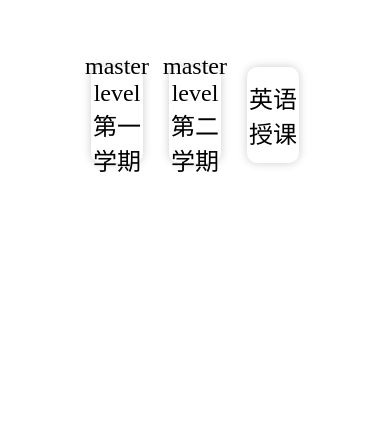
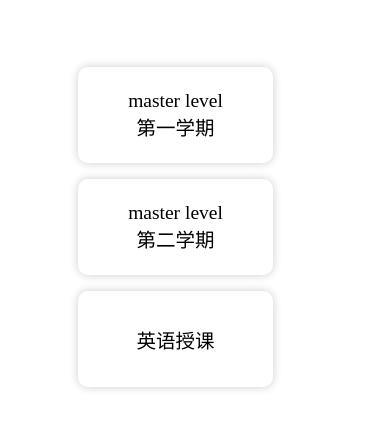
Before and after one commit to lin-dongyizhi7/course-list, a plain HTML site: page index.html in a window 390 px wide. Shown: the part 186-614 px from the top of the page. Drawn offline with Linux system fonts and the light colour scheme.

Commit message:
Update main.css

```diff
--- a/main.css
+++ b/main.css
@@ -39,3 +39,15 @@ a {
     font-size: 24px;
     text-align: center;
 }
+
+@media screen and (max-width: 960px) {
+    .item-group {
+        flex-direction: column;
+    }
+    .item {
+        width: 50vw;
+    }
+    a {
+        font-size: 5vw;
+    }
+}
```
